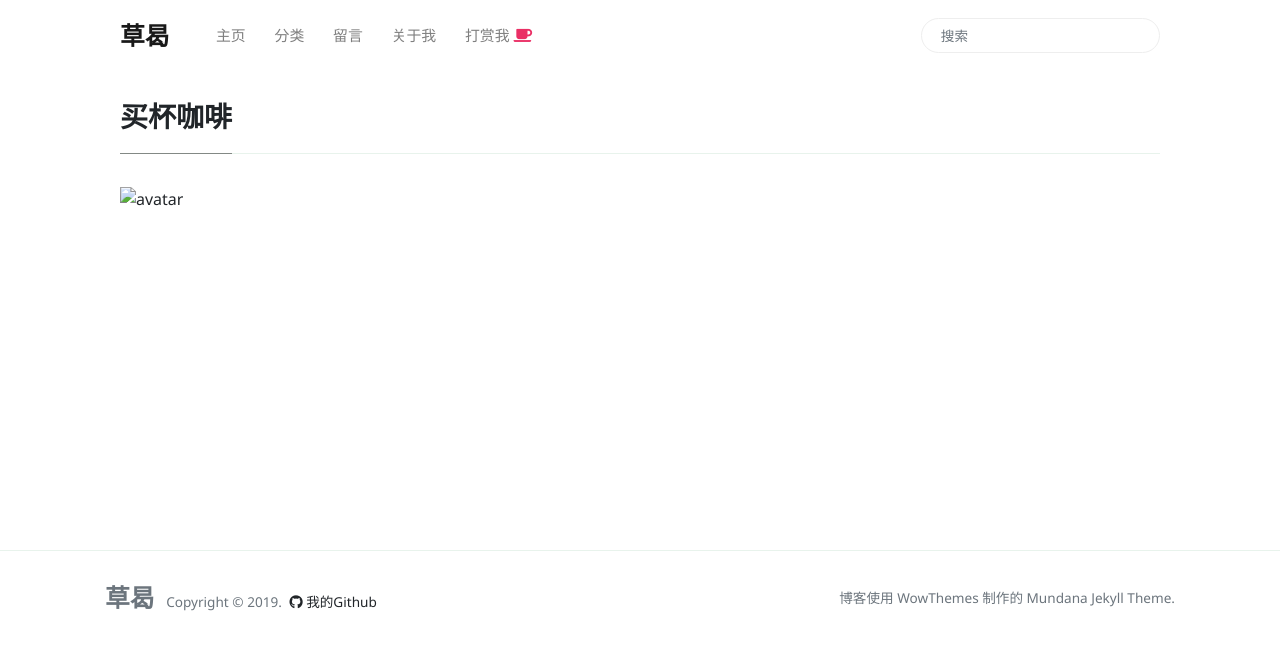
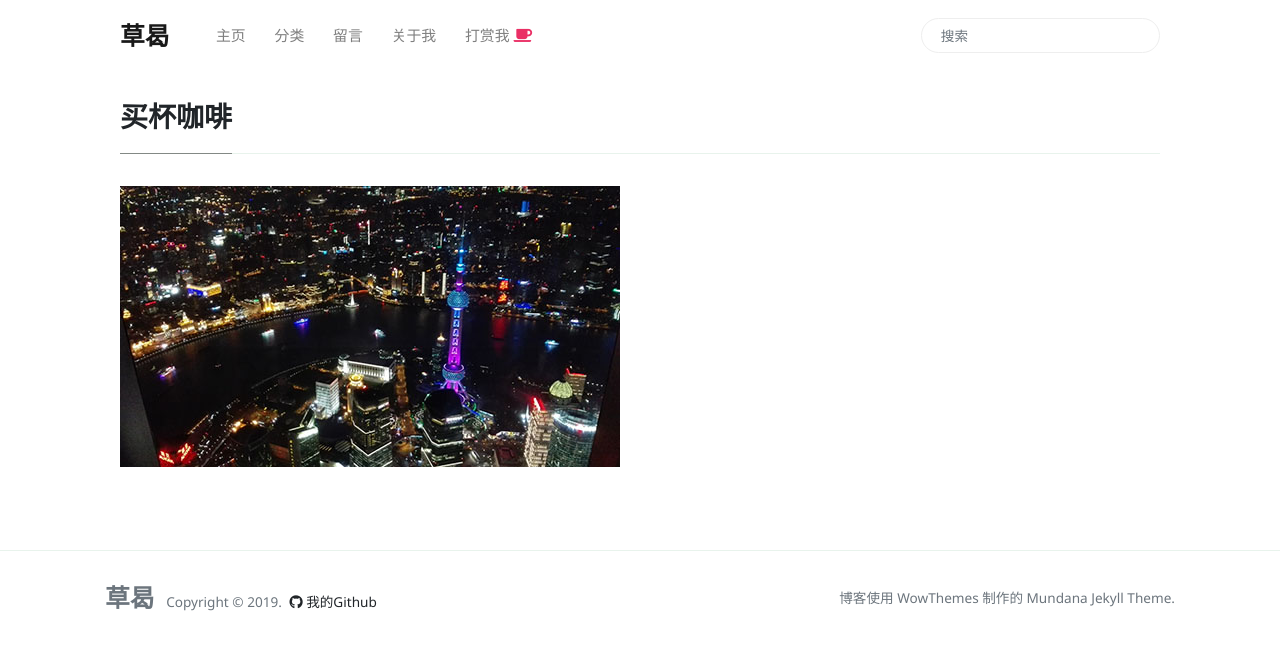
Before and after one commit to geyuxi/geyuxi.github.io, a Jekyll site: the page built from _pages/buy-me-a-coffee.md, in a window 1280 px wide. Shown: the top 650 px of the page. Built offline with Jekyll 4.4.1, drawn with Linux system fonts in a browser that asks for light colours; nearby versions of some CDN libraries.

Commit message:
Update buy-me-a-coffee.md

```diff
--- a/_pages/buy-me-a-coffee.md
+++ b/_pages/buy-me-a-coffee.md
@@ -3,4 +3,4 @@ title: "买杯咖啡"
 permalink: "/buy-me-a-coffee.html"
 ---
 
-![avatar](/images/上海中心.jpg)
+![avatar](assets/images/上海中心.jpg)
```
